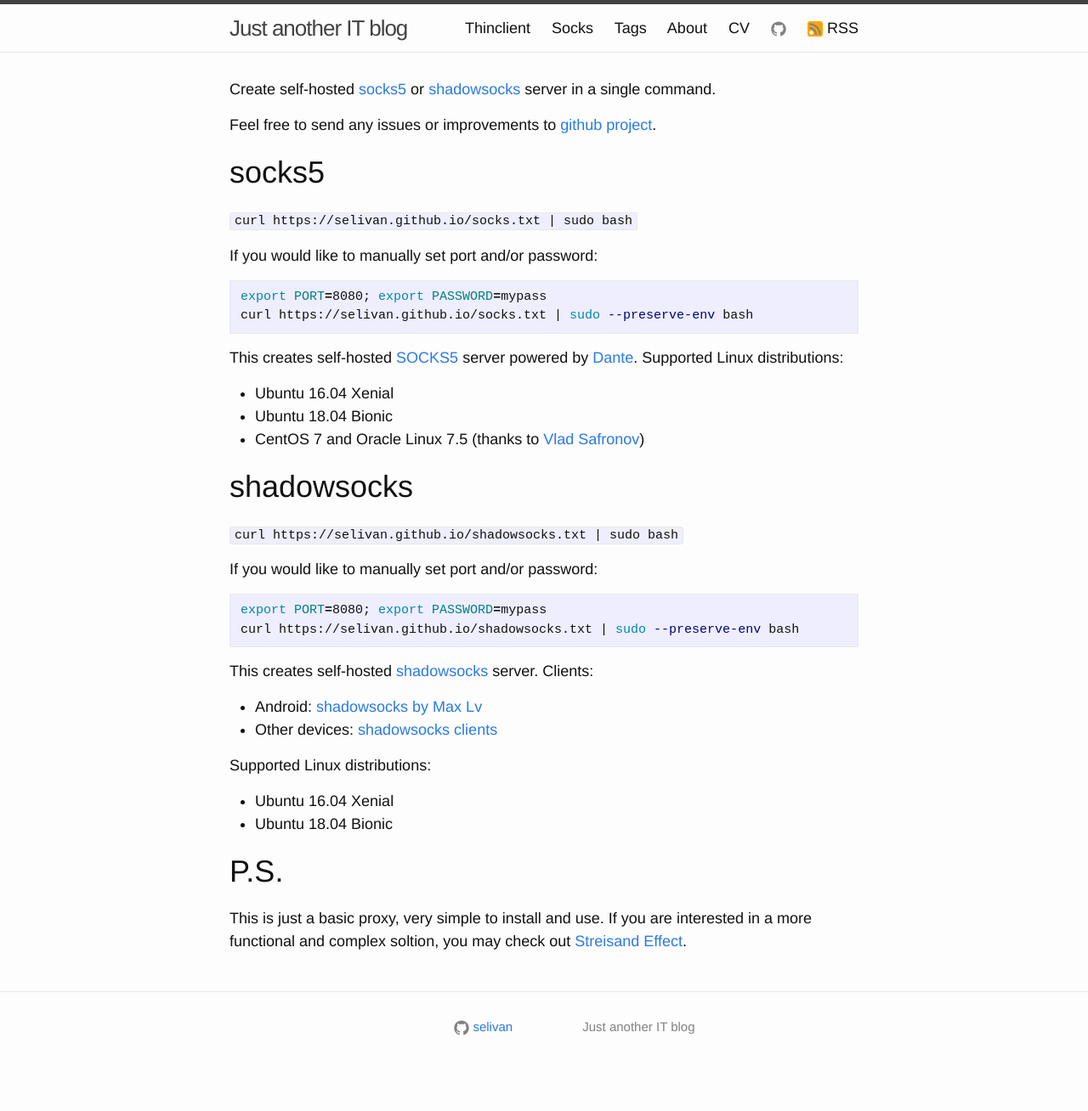
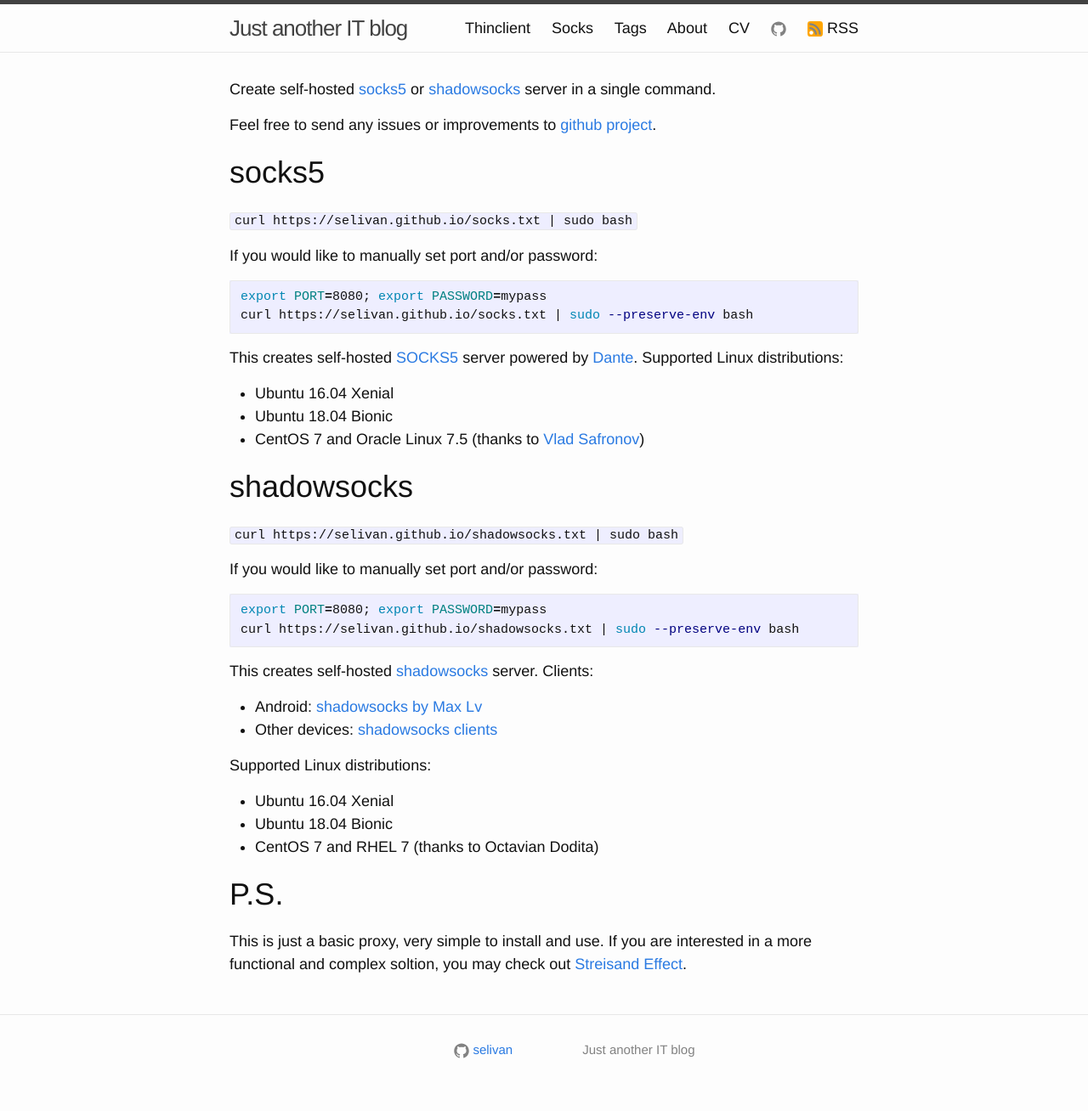
Before and after one commit to selivan/selivan.github.io, a Jekyll site: the page built from socks/index.md, in a window 1280 px wide. Shown: the whole page at 85% size. Built offline with Jekyll 4.4.1, drawn with Linux system fonts in a browser that asks for light colours; before the commit the page ends 1281 px from its top, so only the background shows below that.

Commit message:
Update index.md

```diff
--- a/socks/index.md
+++ b/socks/index.md
@@ -41,6 +41,7 @@
 
 * Ubuntu 16.04 Xenial
 * Ubuntu 18.04 Bionic
+* CentOS 7 and RHEL 7 (thanks to Octavian Dodita)
 
 # P.S.
 
```
